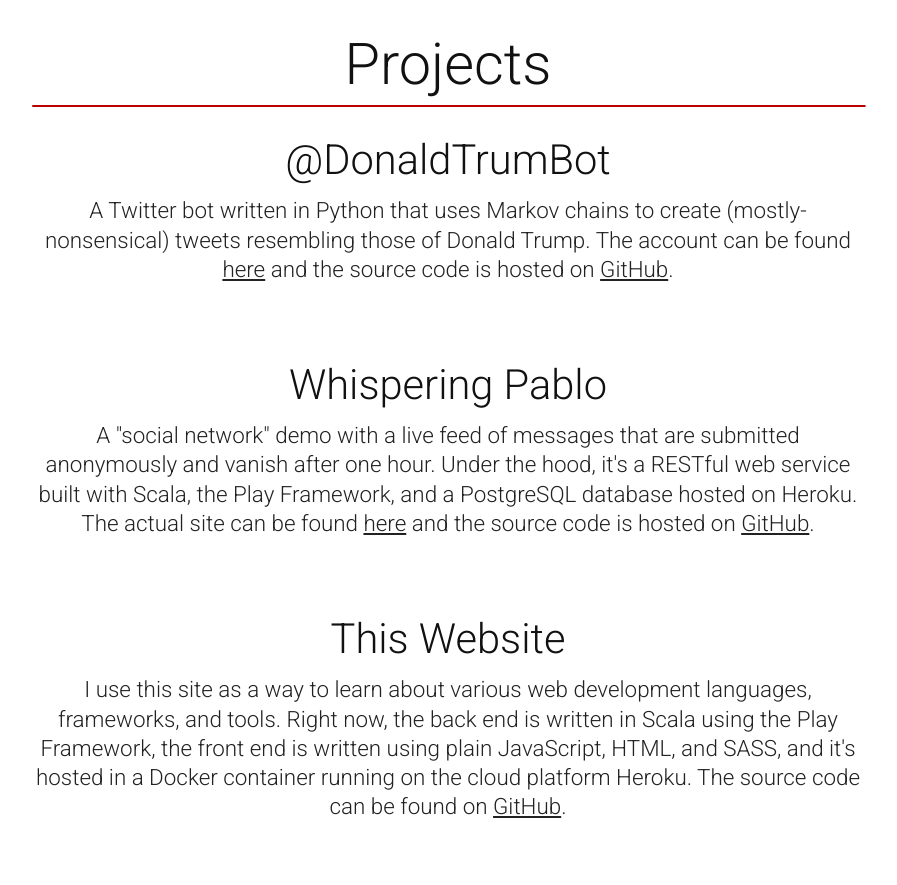
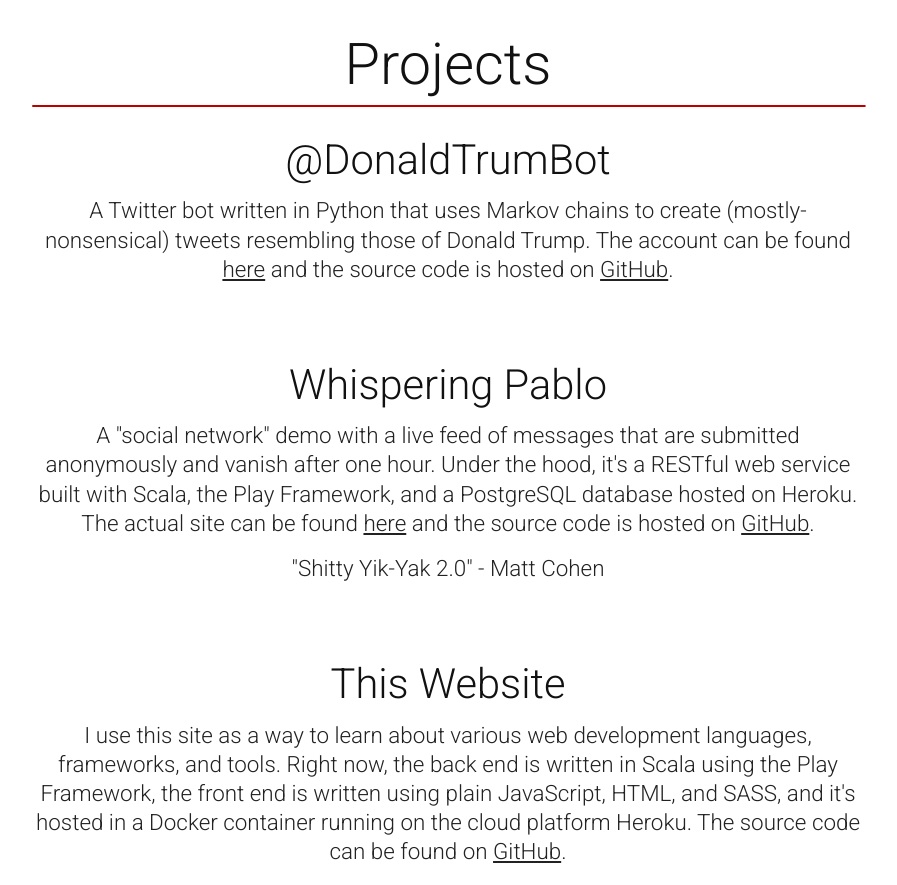
Before and after one commit to andrewts129/andrewsmith.io, a plain HTML site: page public/html/projects.html in a window 1280 px wide. Shown: the top 885 px of the page, without its empty margins (192-1089 px from the left). Drawn offline with nearby package versions, Linux system fonts and the light colour scheme; files that its build step writes are made by us from their sources; a script that the page names is missing.

Commit message:
pablo description

```diff
--- a/public/html/projects.html
+++ b/public/html/projects.html
@@ -30,6 +30,7 @@
                         <a href="whispering-pablo">here</a> and the source code is hosted on
                         <a href="https://github.com/andrewts129/whispering-pablo">GitHub</a>.
                     </p>
+                    <p>"Shitty Yik-Yak 2.0" - Matt Cohen</p>
                 </li>
                 <li>
                     <h2>This Website</h2>
```
